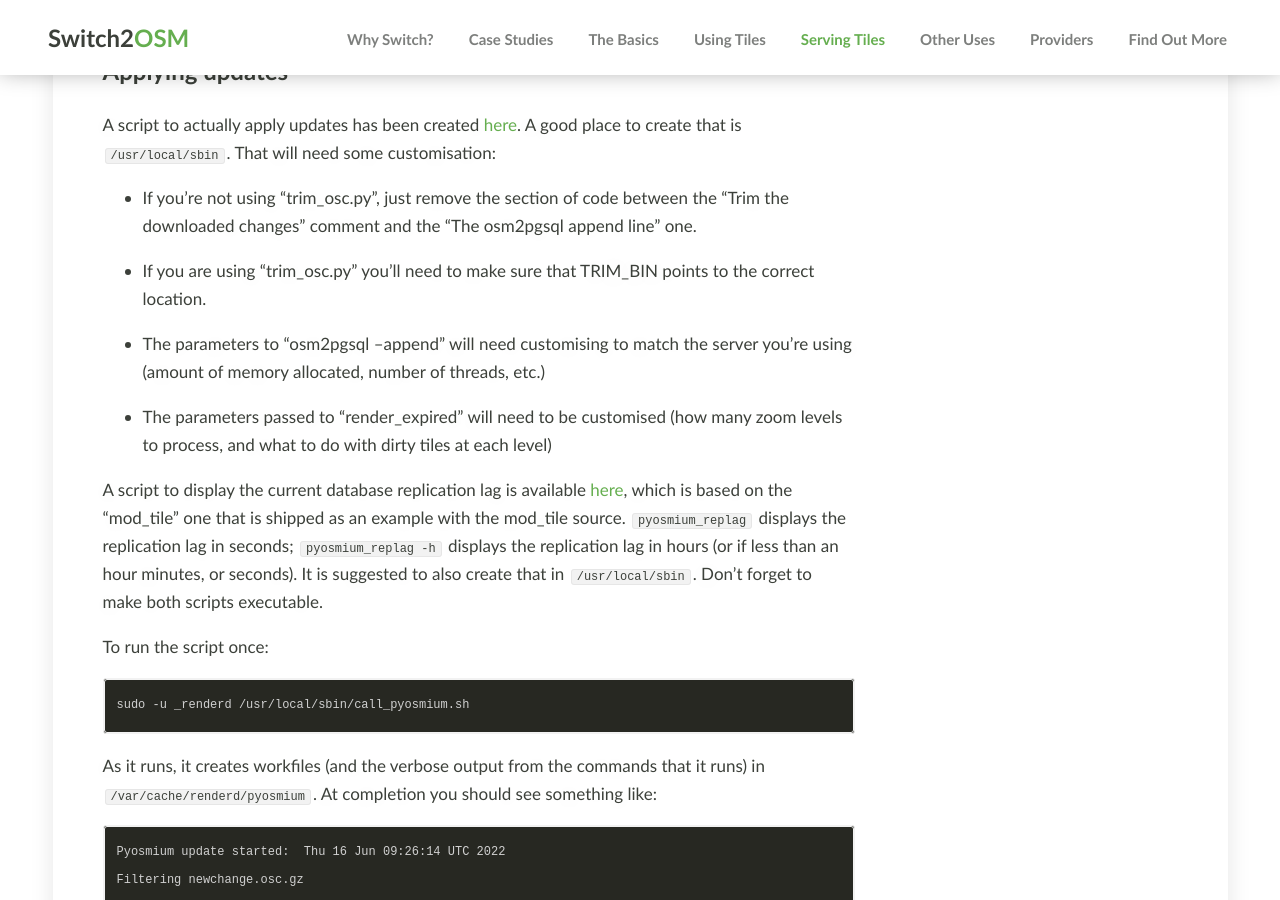
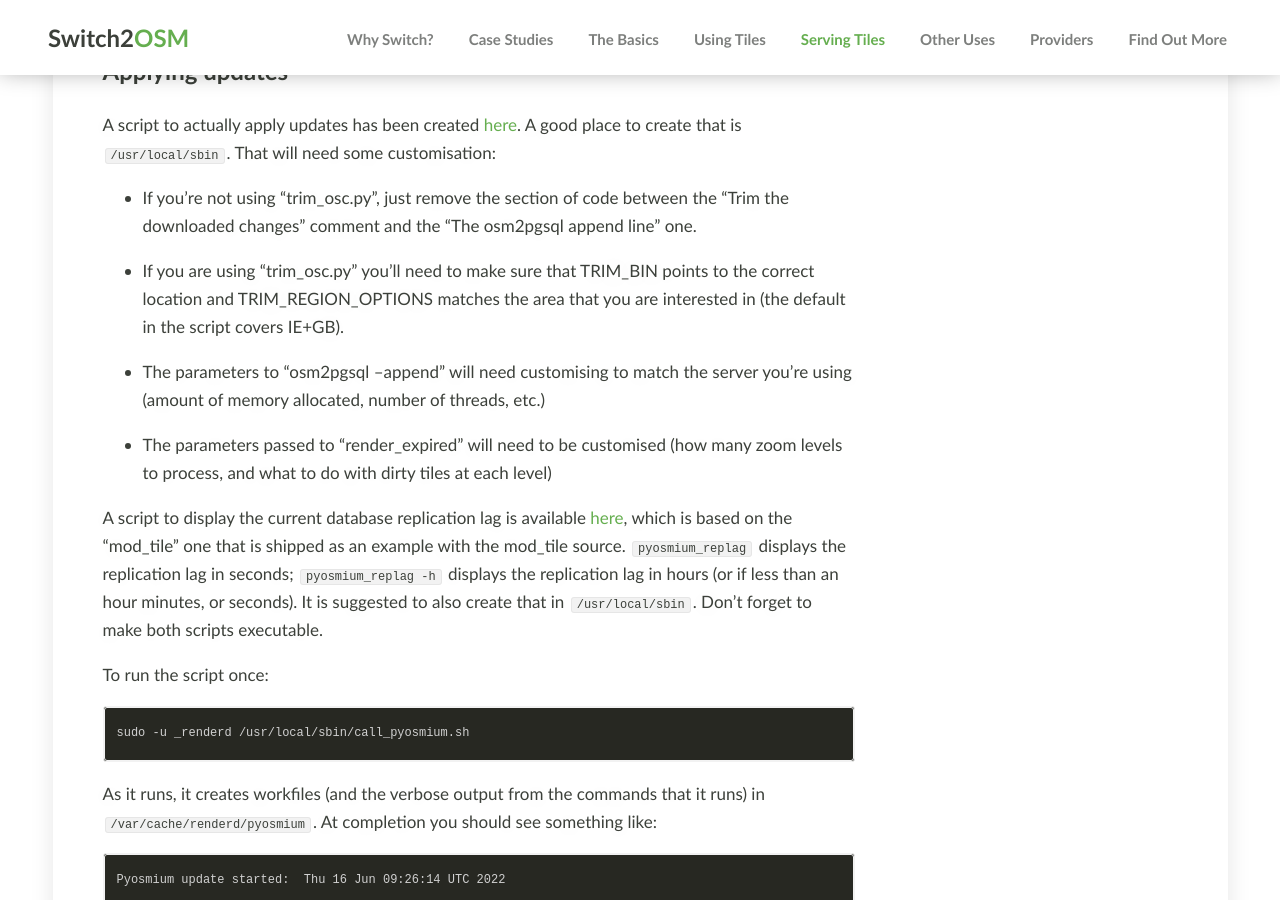
Before and after one commit to switch2osm/switch2osm, a Jekyll site: the page built from serving-tiles/updating-as-people-edit-pyosmium.md, in a window 1280 px wide and 900 px high, scrolled down 1808 px. Built offline with Jekyll 4.4.1, drawn with Linux system fonts in a browser that asks for light colours; comment, search, counter and statistics services are not loaded.

Commit message:
Update updating-as-people-edit-pyosmium.md
Need to mention TRIM_REGION_OPTIONS

```diff
--- a/serving-tiles/updating-as-people-edit-pyosmium.md
+++ b/serving-tiles/updating-as-people-edit-pyosmium.md
@@ -51,7 +51,7 @@ A script to actually apply updates has been created [here](https://raw.githubuse
 
 * If you're not using "trim_osc.py", just remove the section of code between the "Trim the downloaded changes" comment and the "The osm2pgsql append line" one.
 
-* If you are using "trim_osc.py" you'll need to make sure that TRIM_BIN points to the correct location.
+* If you are using "trim_osc.py" you'll need to make sure that TRIM_BIN points to the correct location and TRIM_REGION_OPTIONS matches the area that you are interested in (the default in the script covers IE+GB).
 
 * The parameters to "osm2pgsql --append" will need customising to match the server you're using (amount of memory allocated, number of threads, etc.)
 
```
